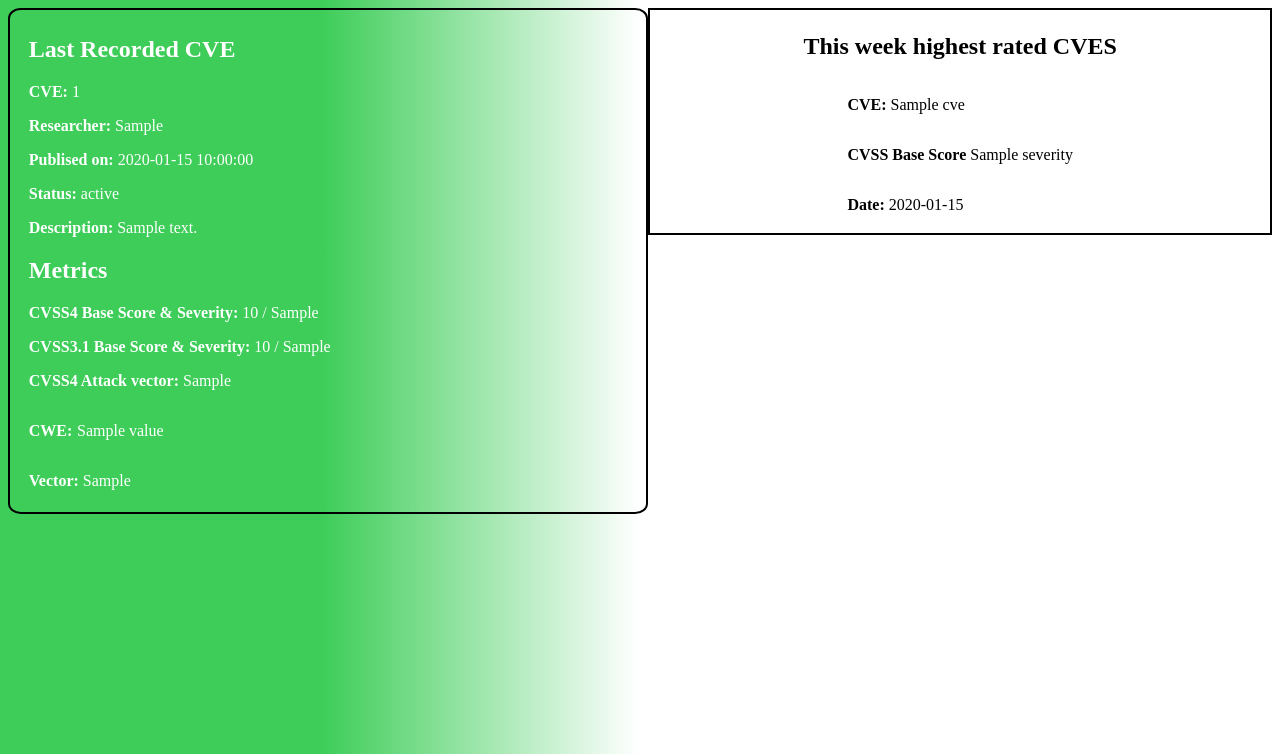
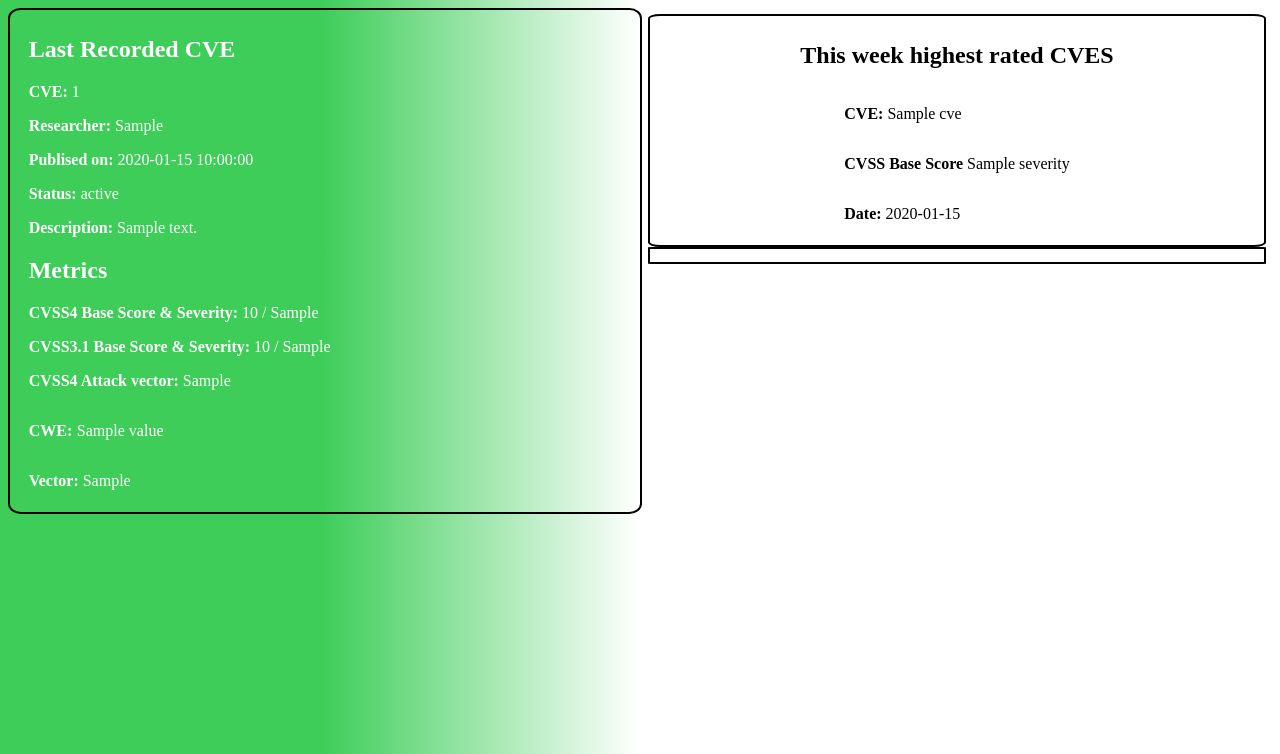
Before and after one commit to Stickman230/CVE_Watcher, a Flask app: template src/templates/index.html in a window 1280 px wide. Shown: the top 754 px of the page. Run offline with Flask 3, Linux system fonts and the light colour scheme; the template is opened without the code that fills it: most values are stand-ins (such as "Sample title", 1, 10 or a date in 2020).

Commit message:
- added borders

```diff
--- a/src/static/index.css
+++ b/src/static/index.css
@@ -40,12 +40,13 @@ body {
 
 #top_right {
     width: 50%;
-    border-radius: 2%;
+    padding: 0.5%;
 }
 
 #top_top_right {
-    padding: 0.5%;
+    padding: 1%;
     border: 2px solid black;
+    border-radius: 2%;
 }
 
 #top_right_title {
@@ -64,6 +65,11 @@ body {
     flex-direction: column;
 }
 
+#bottom_top_right {
+    padding: 1%;
+    border: 2px solid black;
+    border-radius: 2%;
+}
 
 #footer {
     position: fixed;
```
